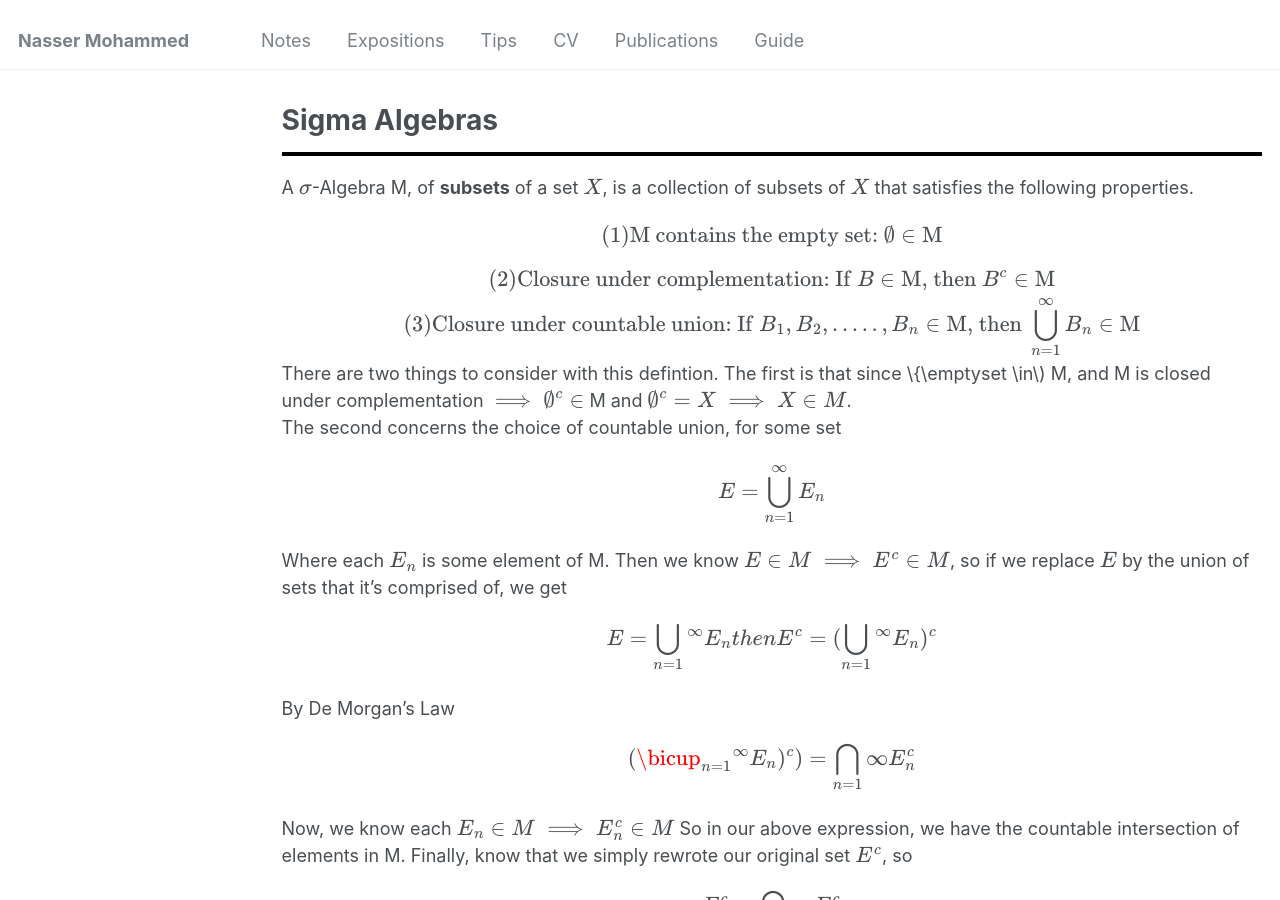
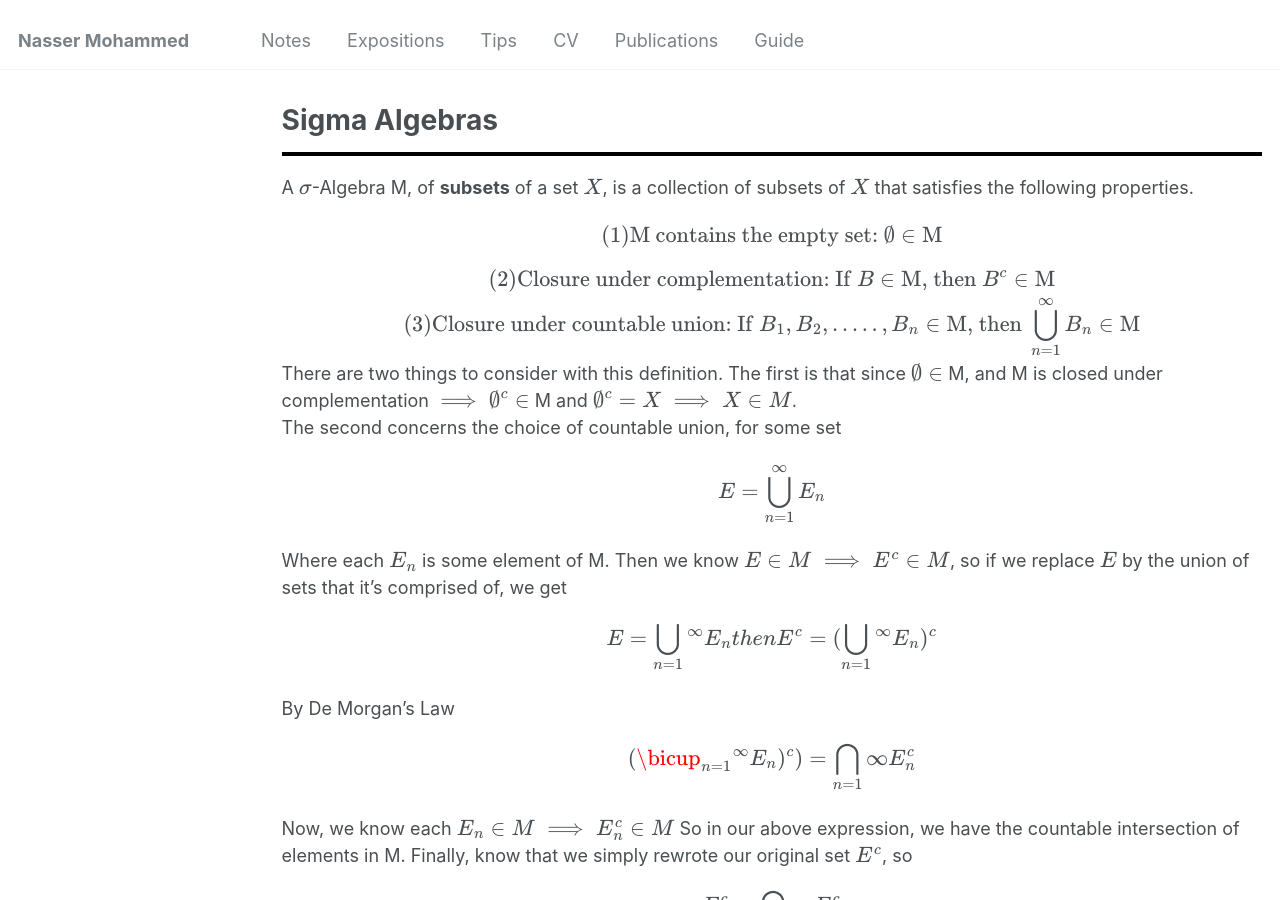
Before and after one commit to Nasser-Mohammed/Nasser-Mohammed.github.io, a Jekyll site: the page built from _pages/notes/analysis/sigmaAlgebras.md, in a window 1280 px wide and 900 px high. Built offline with Jekyll 4.4.1, drawn with Linux system fonts in a browser that asks for light colours.

Commit message:
Update sigmaAlgebras.md

```diff
--- a/_pages/notes/analysis/sigmaAlgebras.md
+++ b/_pages/notes/analysis/sigmaAlgebras.md
@@ -11,7 +11,7 @@ A \\(\sigma\\)-Algebra M, of **subsets** of a set \\(X\\), is a collection of su
 \\[(2)\text{Closure under complementation: If } B \in \text{M, then } B^c \in \text{M} \\]
 \\[(3)\smash{\text{Closure under countable union: If } B_1, B_2, ..... , B_n \in \text{M, then } \bigcup_{n = 1}^{\infty}B_n \in \text{M}}\\]
 
-There are two things to consider with this defintion. The first is that since \\{\emptyset \in\\) M, and M is closed under complementation \\(\implies \emptyset^c \in \\) M and \\(\emptyset^c = X \implies X \in M\\). \
+There are two things to consider with this definition. The first is that since \\(\emptyset \in\\) M, and M is closed under complementation \\(\implies \emptyset^c \in \\) M and \\(\emptyset^c = X \implies X \in M\\). \
 The second concerns the choice of countable union, for some set
 \\[E = \bigcup_{n = 1}^{\infty}E_n\\] Where each \\(E_n\\) is some element of M. Then we know \\(E \in M \implies E^c \in M\\), so if we replace \\(E\\) by the union of sets that it's comprised of, we get
 \\[E = \bigcup_{n = 1}{^\infty}E_n \{ then } E^c = (\bigcup_{n = 1}{^\infty}E_n)^c\\]
```
